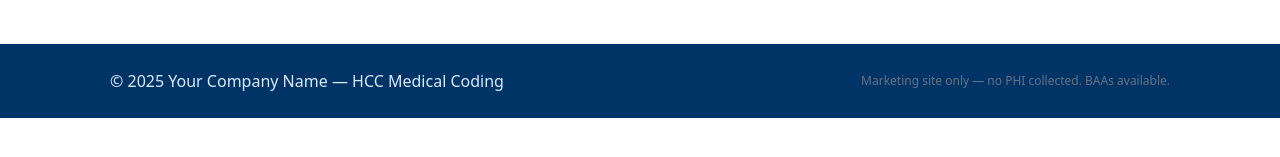
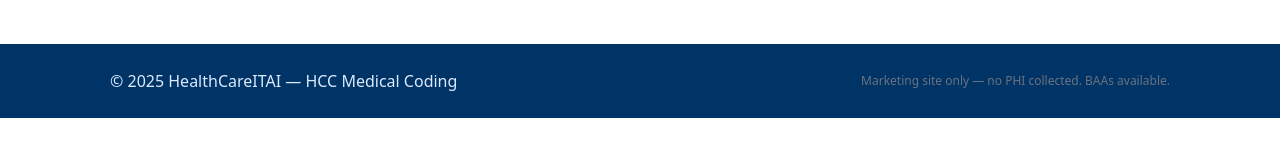
Before and after one commit to madhusamsani/MedicalCoding_WebSite-New, a plain HTML site: page payer.html in a window 1280 px wide. Shown: the part 481-638 px from the top of the page. Drawn offline with Linux system fonts and the light colour scheme.

Commit message:
Update payer.html

```diff
--- a/payer.html
+++ b/payer.html
@@ -37,7 +37,7 @@
 <footer class="footer" role="contentinfo">
   <div class="container">
     <div style="display:flex;flex-wrap:wrap;gap:18px;align-items:center;justify-content:space-between;">
-      <div>&copy; <span id="year"></span> Your Company Name — HCC Medical Coding</div>
+      <div>&copy; <span id="year"></span> HealthCareITAI — HCC Medical Coding</div>
       <div class="small">Marketing site only — no PHI collected. BAAs available.</div>
     </div>
   </div>
```
